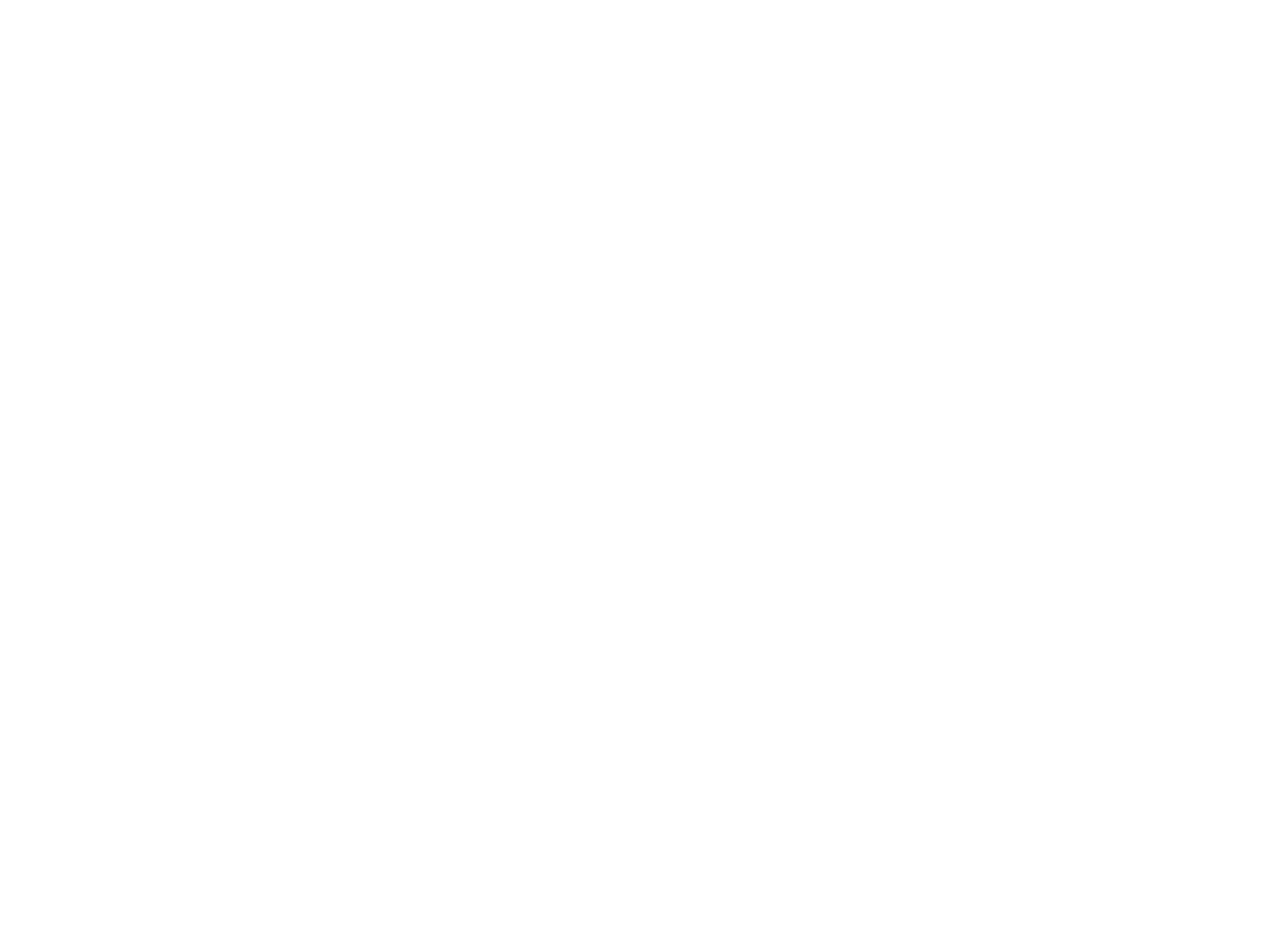
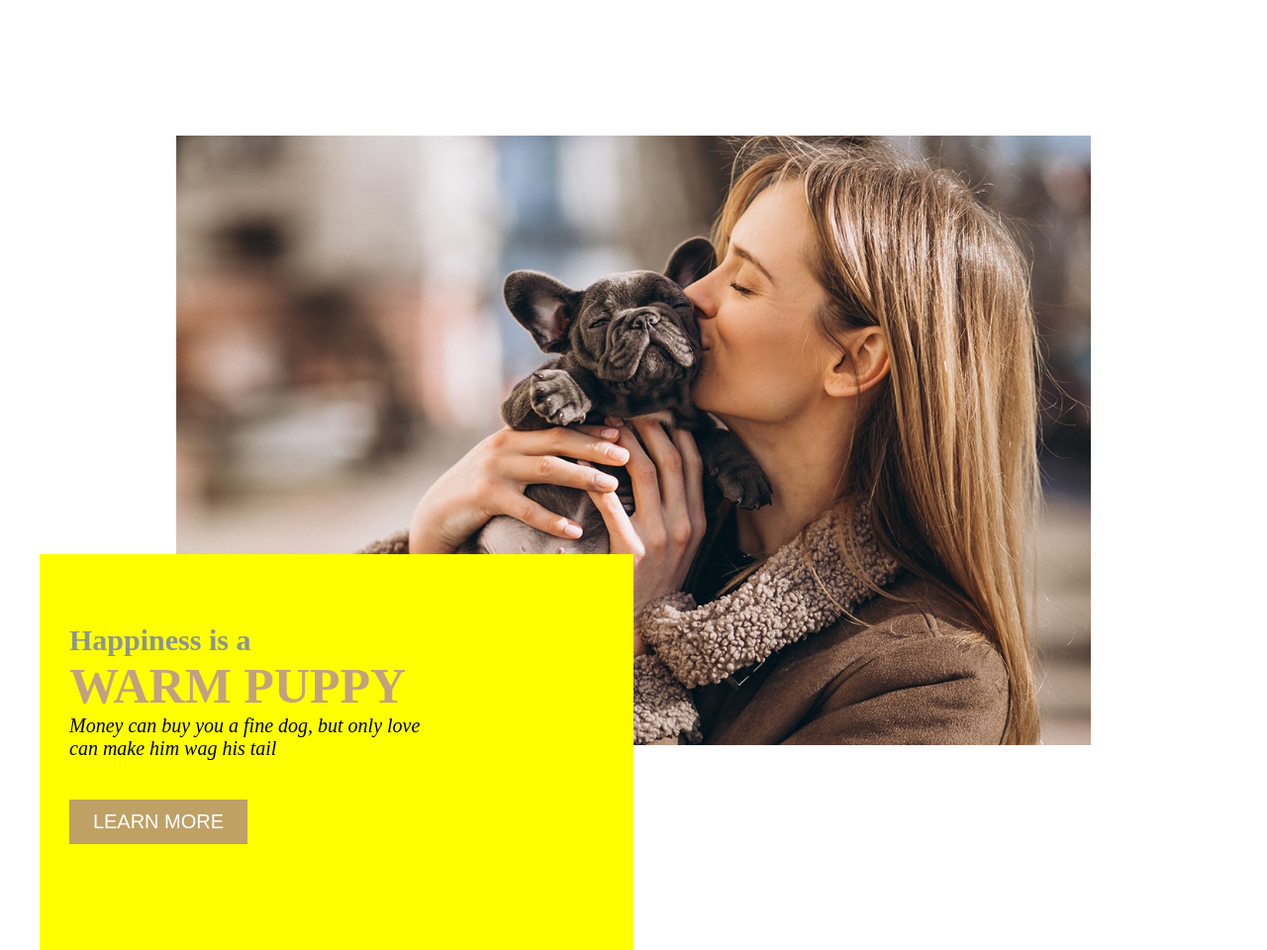
Before and after one commit to asya948/position-2, a plain HTML site: page index.html in a window 1280 px wide. Shown: the whole page at 99% size. Before the commit the page ends 800 px from the top, so only its background shows below. Drawn offline with Linux system fonts and the light colour scheme.

Commit message:
I have created html and css files.Add css html new project

```diff
--- a/index.html
+++ b/index.html
@@ -9,7 +9,33 @@
 </head>
 <body>
 
+<section class="blog">
+    <div class="container my-shadow">
 
+        <img src="assets/img/post2.jpg"class="container-img" >
+
+        <div class="banner ">
+            <div class="text-form ">
+                <h3 class="title-small py-2 ">
+                    Happiness is a
+                </h3>
+                <h2 class="title-large ">
+                    warm puppy
+                </h2>
+                <p class="text-p ">
+                    Money can buy you a fine dog, but only love can make him wag his tail
+                </p>
+                <button class="btn py-2">
+                    learn more
+                </button>
+
+            </div>
+        </div>
+
+
+
+    </div>
+</section>
 
 
 
--- a/style.css
+++ b/style.css
@@ -0,0 +1,70 @@
+*{
+    box-sizing: border-box;
+    margin: 0;
+    padding: 0;
+}
+.container{
+    max-width: 1200px;
+    margin: 0 auto;
+}
+.body{
+    font-family: "Playfair Display SC", serif;
+}
+.container-img{
+    width: 70%;
+    display: block;
+    margin: 0 auto;
+    position: relative;
+    transform: scale(1.1) translate(0,150px);
+}
+.my-shadow{
+    /*box-shadow: 34px 0px 0px 12px #BFA065;*/
+    display: flex;
+    flex-direction: column;
+    position: relative;
+}
+.my-shadow:after {
+    content: "";
+    position: absolute;
+    top: 0;
+    left: 0;
+    width: 100%;
+    height: 100px;
+}
+.text-form{
+    width: 70%;
+    padding: 30px;
+}
+.banner {
+    width: 50%;
+    height: 400px;
+    background-color: yellow;
+    position: relative;
+    z-index: 1;
+    right:0 ;
+}
+.title-large{
+    font-size: 50px;
+    color: #C2A183;
+    text-transform: uppercase;
+}
+.btn{
+    background-color:#BFA065 ;
+    color: white;
+    border: none;
+    width: 50%;
+    height: 45px;
+    font-size: 20px;
+    text-transform: uppercase;
+}
+.title-small{
+    font-size: 30px;
+    color:#8C9592
+}
+.text-p{
+    font-size: 20px;
+    font-style: italic;
+}
+.py-2{
+   margin-top: 40px;
+}
```
Also changed, not shown: assets/img/post2.jpg (added).
